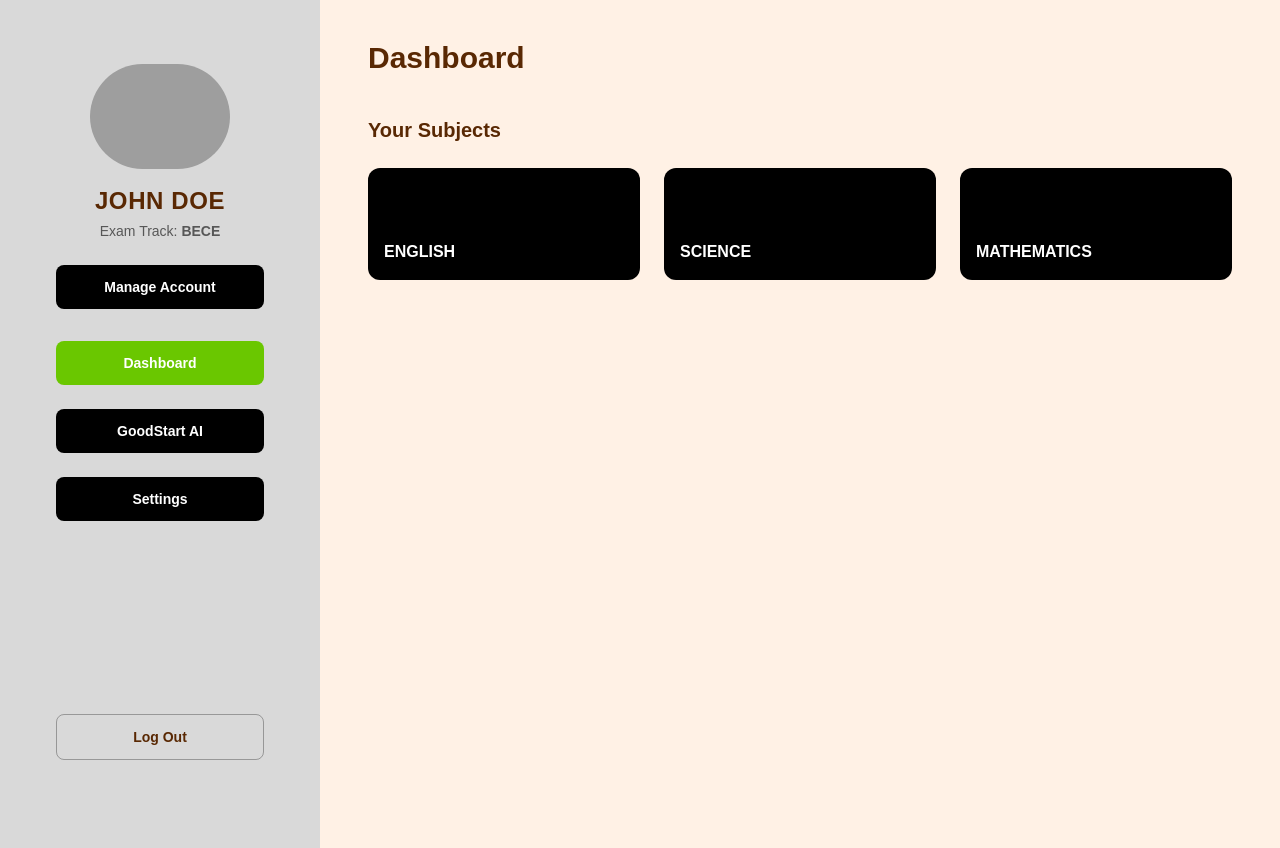
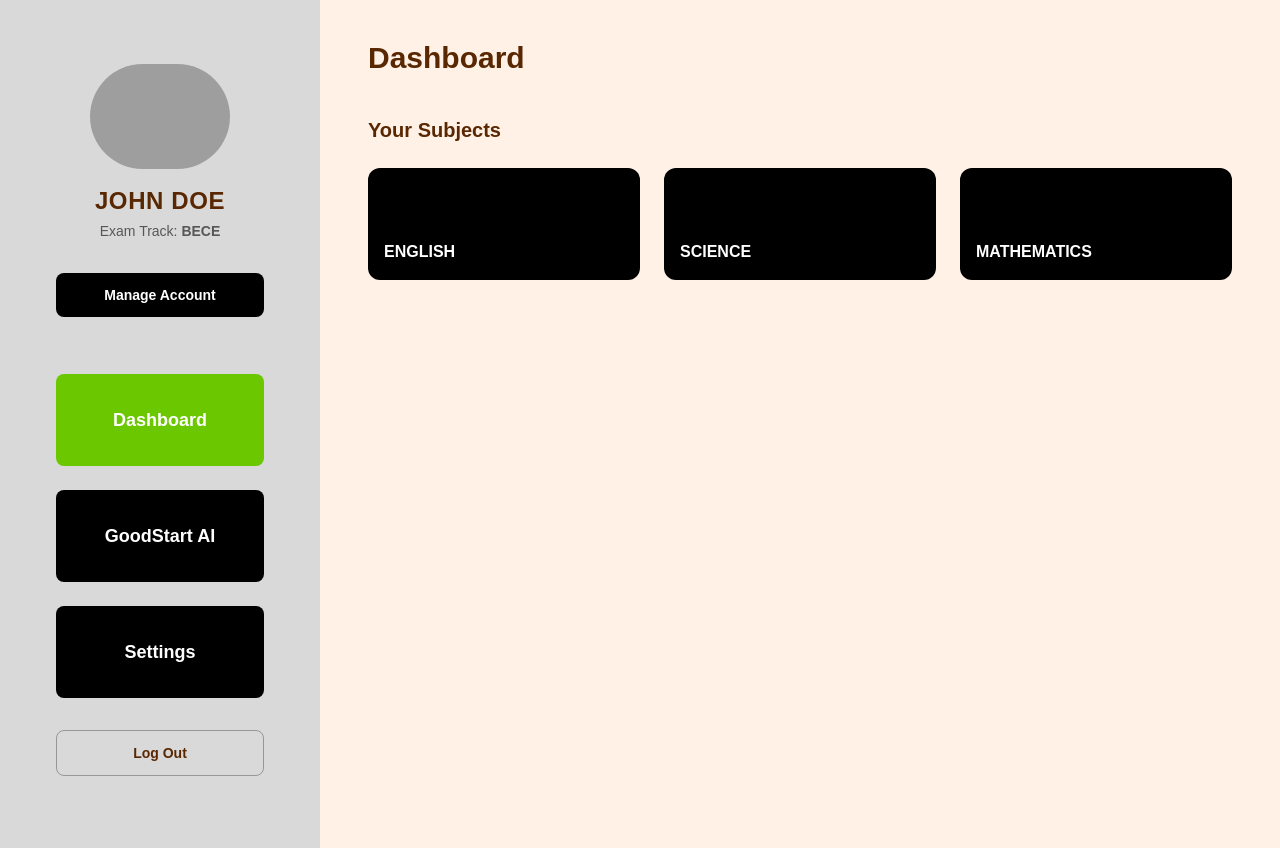
Before and after one commit to loganpinel06/Safari-Smart, a Next.js app in the folder next-app/: page /dashboard in a window 1280 px wide. Built offline with nearby package versions, Linux system fonts and the light colour scheme; grey boxes are pictures that could not be loaded.

Commit message:
trying to fix navbar spacing

```diff
--- a/next-app/components/Sidebar.tsx
+++ b/next-app/components/Sidebar.tsx
@@ -16,7 +16,8 @@ export default function Sidebar({
 }: SidebarProps) {
   return (
     <aside className="bg-[#d9d9d9] min-h-screen flex flex-col">
-      {/* TOP PROFILE AREA */}
+
+    {/* PROFILE + MANAGE ACCOUNT */}
     <div className="px-8 pt-10 pb-6 flex flex-col items-center gap-4">
         <Image
         src="/sslogo.png"
@@ -35,31 +36,28 @@ export default function Sidebar({
             Exam Track: <span className="font-semibold">{examTrack}</span>
         </p>
         </div>
-      </div>
 
-      {/* MANAGE ACCOUNT (full width, consistent) */}
-      <div className="px-8 pb-8">
-        <button className="w-full bg-black text-white py-3 text-sm font-semibold rounded-lg hover:opacity-90 transition">
+        <button className="w-full bg-black text-white py-3 text-sm font-semibold rounded-lg hover:opacity-90 transition mt-4">
         Manage Account
         </button>
     </div>
 
-      {/* NAV BUTTONS (bigger + more spacing) */}
-      <div className="px-8 space-y-6">
+
+    {/* NAV BUTTONS (THIS IS THE KEY CHANGE) */}
+    <div className="flex-1 flex flex-col justify-center px-8 space-y-6">
         <SidebarNavItem label="Dashboard" active={activeItem === "Dashboard"} />
-        <SidebarNavItem
-          label="GoodStart AI"
-          active={activeItem === "GoodStart AI"}
-        />
+        <SidebarNavItem label="GoodStart AI" active={activeItem === "GoodStart AI"} />
         <SidebarNavItem label="Settings" active={activeItem === "Settings"} />
     </div>
 
-      {/* PUSH LOGOUT DOWN BUT NOT ALL THE WAY */}
-      <div className="mt-auto px-8 pb-16 pt-10">
+
+    {/* LOG OUT */}
+    <div className="px-8 pb-12">
         <button className="w-full border border-black/30 py-3 text-sm font-semibold rounded-lg hover:bg-black/5 transition">
         Log Out
         </button>
     </div>
+
     </aside>
   );
 }
--- a/next-app/components/SidebarNavItem.tsx
+++ b/next-app/components/SidebarNavItem.tsx
@@ -10,7 +10,7 @@ export default function SidebarNavItem({
   onClick,
 }: SidebarNavItemProps) {
   const base =
-    "w-full py-3 text-sm font-semibold rounded-lg transition";
+    "w-full py-8 text-lg font-semibold rounded-lg transition";
 
   const activeCls = "bg-[#6AC700] text-white";
   const inactiveCls =
```
Lines whose indentation alone changed are shown as unchanged.
